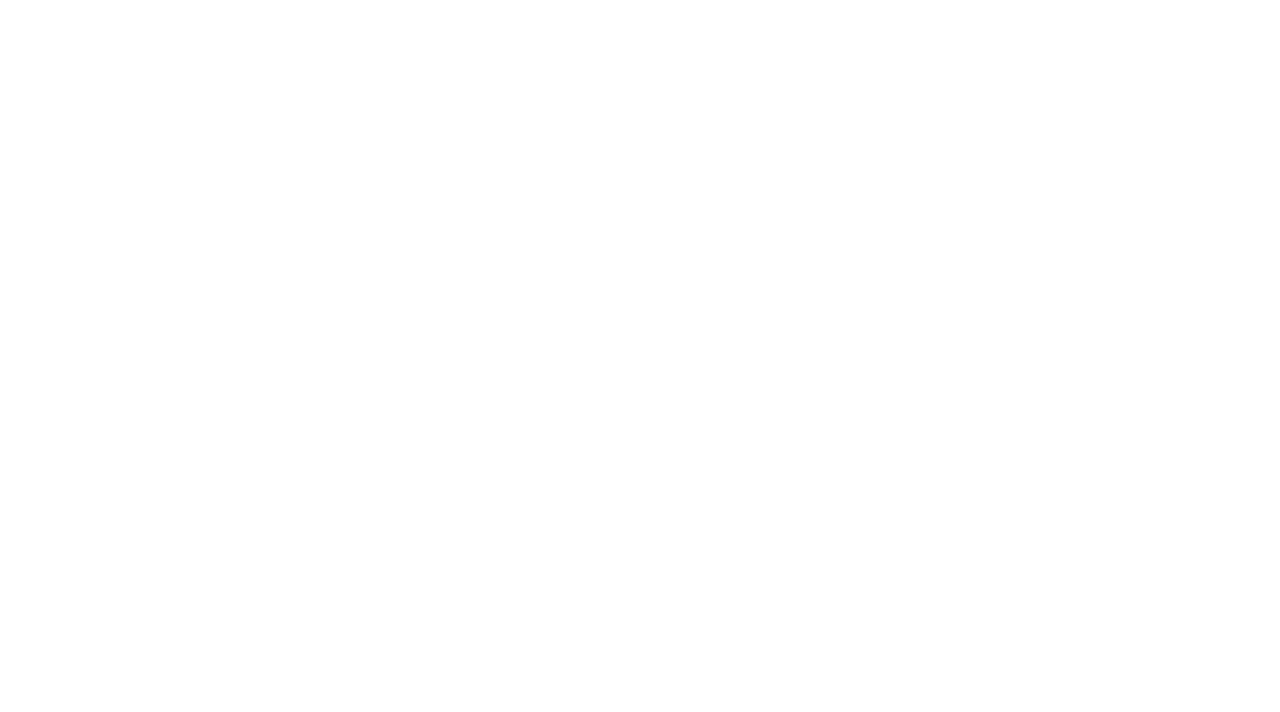
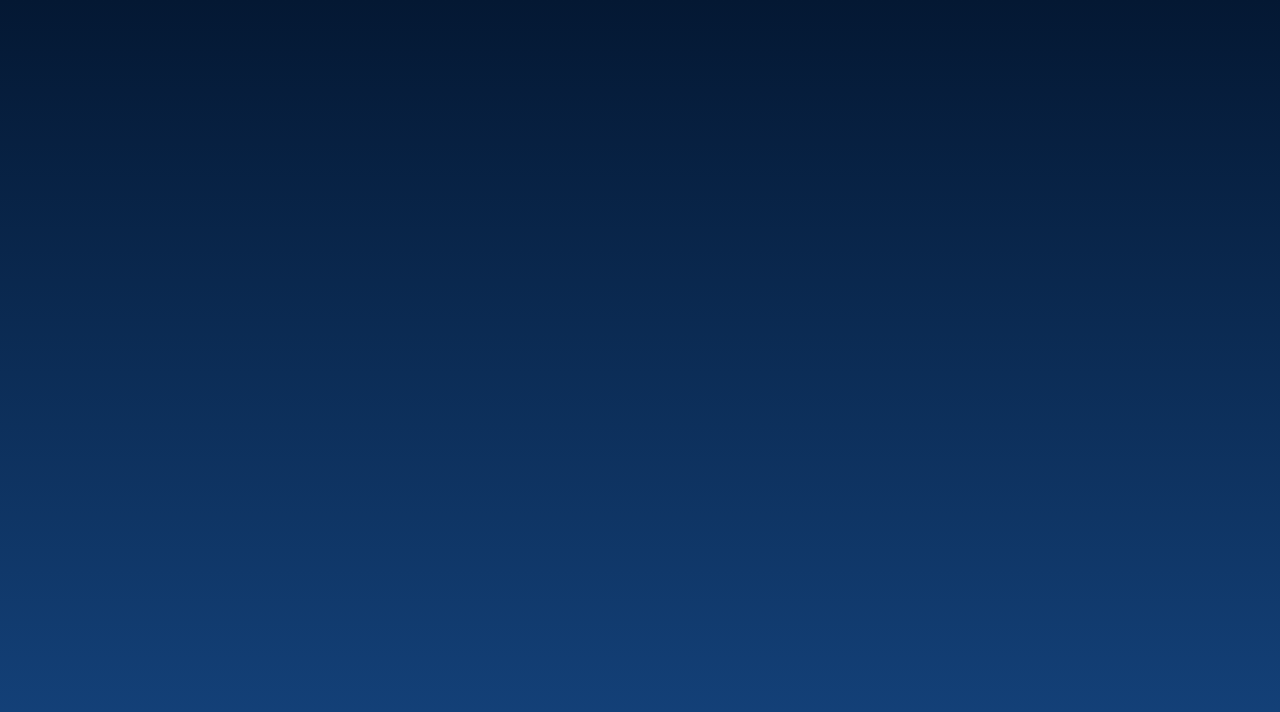
Before and after one commit to MatheusTrindade5201/random-gallary, a React (Vite) app: page / in a window 1280 px wide. Shown: the top 712 px of the page. Built offline with nearby package versions, Linux system fonts and the light colour scheme.

Commit message:
feat: defining a global style to the page using createGlobalStyle from style component

```diff
--- a/src/App.jsx
+++ b/src/App.jsx
@@ -1,7 +1,10 @@
+import GlobalStyle from "./styles/globalStyle"
+
 function App() {
 
   return (
     <div className="App">
+      <GlobalStyle />
     </div>
   )
 }
--- /dev/null
+++ b/src/styles/globalStyle.jsx
@@ -0,0 +1,14 @@
+import { createGlobalStyle } from "styled-components";
+
+const GlobalStyle = createGlobalStyle`
+    body {
+        margin: 0;
+        padding: 0;
+        min-height: 100vh;
+        background-image: linear-gradient(#041833, #154580);
+        box-sizing: border-box;
+    }
+
+`
+
+export default GlobalStyle
```
